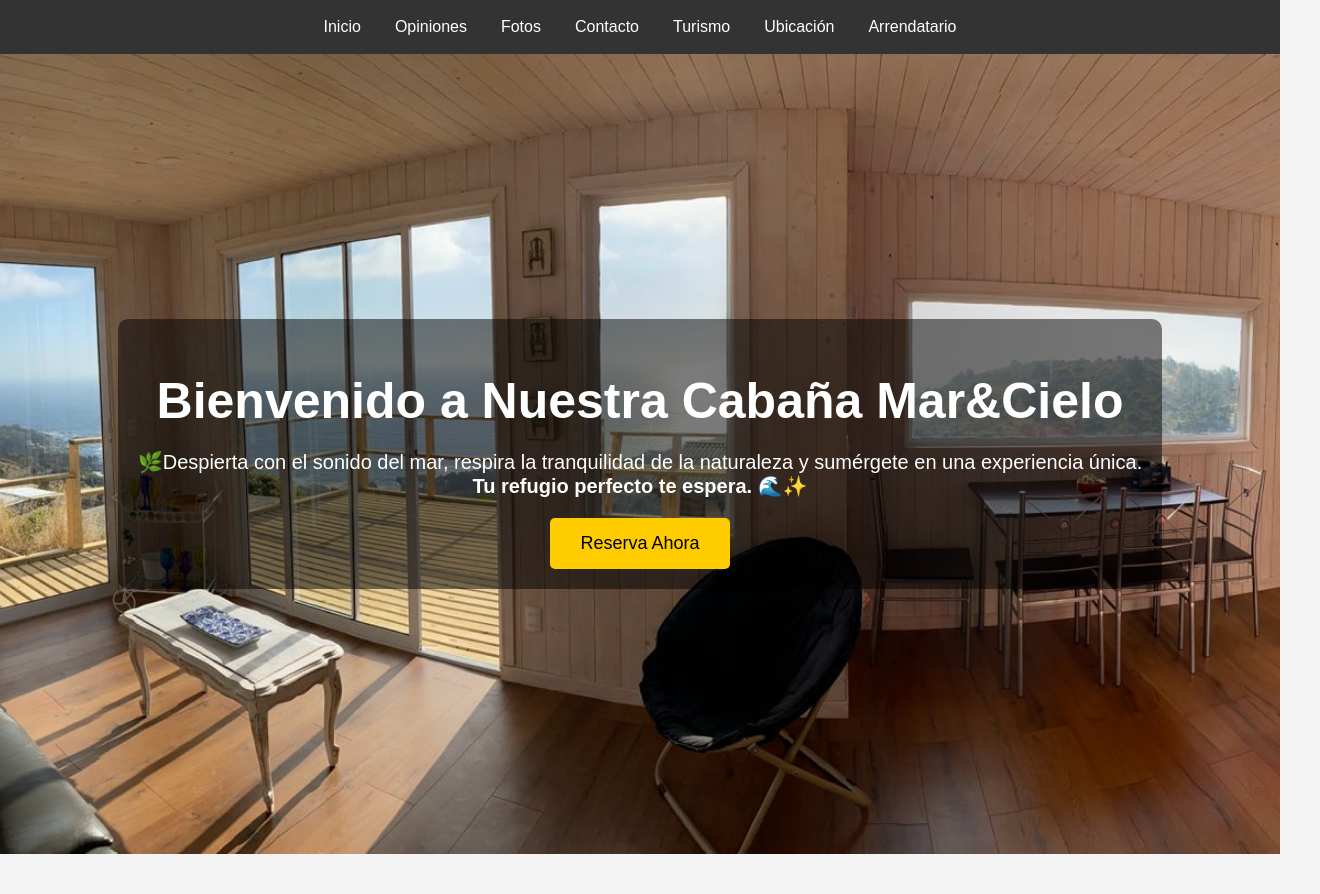
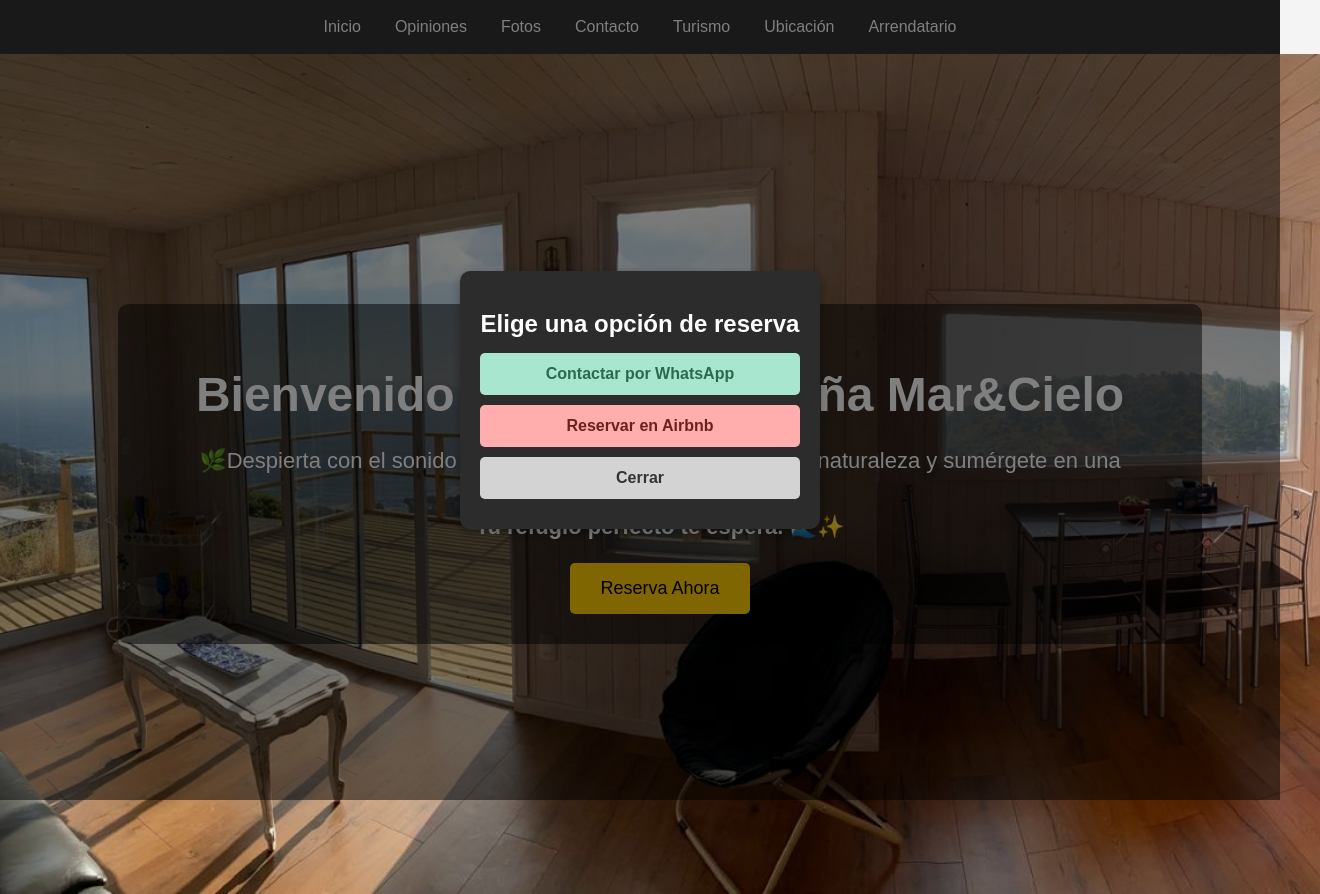
Before and after one commit to koockie/mar_cielo, a React (Create React App) app: page / in a window 1280 px wide. Both pictures are taken after a click on the button "Reserva Ahora". Shown: the whole page, 1320 px wide, since content can reach past the window. Before the commit the page ends 854 px from the top, so only its background shows below. Built offline with nearby package versions, Linux system fonts and the light colour scheme.

Commit message:
cambio el home modo hotel

```diff
--- a/public/index.html
+++ b/public/index.html
@@ -2,7 +2,7 @@
 <html lang="en">
   <head>
     <meta charset="utf-8" />
-    <link rel="icon" href="%PUBLIC_URL%/favicon.ico" />
+    <link rel="icon" href="%PUBLIC_URL%/logo.png" />
     <meta name="viewport" content="width=device-width, initial-scale=1" />
     <meta name="theme-color" content="#000000" />
     <meta
@@ -24,7 +24,7 @@
       work correctly both with client-side routing and a non-root public URL.
       Learn how to configure a non-root public URL by running `npm run build`.
     -->
-    <title>React App</title>
+    <title>Mar&Cielo</title>
   </head>
   <body>
     <noscript>You need to enable JavaScript to run this app.</noscript>
--- a/src/pages/Arrendatario.js
+++ b/src/pages/Arrendatario.js
@@ -1,5 +1,5 @@
 import React from 'react';
 
 export default function Arrendatario() {
-  return <h1>Te arriendo mi pilin en 2 besos</h1>;
+  return <h1>Te arriendo </h1>;
 }
--- a/src/pages/Contacto.js
+++ b/src/pages/Contacto.js
@@ -1,5 +1,5 @@
 import React from 'react';
 
 export default function Contacto() {
-    return <h1>Contactame bb, te amo</h1>;
+    return <h1>Contactame </h1>;
   }
--- a/src/pages/Fotos.js
+++ b/src/pages/Fotos.js
@@ -1,5 +1,5 @@
 import React from 'react';
 
 export default function Fotos() {
-    return <h1>o quiza abririas esta? TE AMO</h1>;
+    return <h1>fotos</h1>;
   }
--- a/src/pages/Home.css
+++ b/src/pages/Home.css
@@ -1,3 +1,4 @@
+/* --- Fondo Hero con imagen --- */
 .hero {
     position: relative;
     width: 100%;
@@ -8,24 +9,31 @@
     justify-content: center;
     text-align: center;
     color: white;
+    padding: 20px;
   }
 
+  /* --- Fondo oscuro semitransparente para mejorar el contraste del texto --- */
   .hero-overlay {
     background: rgba(0, 0, 0, 0.5);
-    padding: 20px;
+    padding: 30px;
     border-radius: 10px;
+    max-width: 80%;
   }
 
+  /* --- Estilo del título y el texto --- */
   .hero h1 {
-    font-size: 50px;
-    margin-bottom: 10px;
+    font-size: 48px;
+    font-weight: bold;
+    margin-bottom: 15px;
   }
 
   .hero p {
-    font-size: 20px;
+    font-size: 22px;
+    line-height: 1.5;
     margin-bottom: 20px;
   }
 
+  /* --- Botón "Reserva Ahora" con animación --- */
   .btn-reservar {
     background-color: #ffcc00;
     color: black;
@@ -34,9 +42,73 @@
     font-size: 18px;
     cursor: pointer;
     border-radius: 5px;
-    transition: 0.3s;
+    transition: transform 0.3s ease, background-color 0.3s ease;
   }
 
   .btn-reservar:hover {
     background-color: #e6b800;
+    transform: scale(1.1);
   }
+
+  /* --- Estilos para el Modal --- */
+  .modal-overlay {
+    position: fixed;
+    top: 0;
+    left: 0;
+    width: 100%;
+    height: 100%;
+    background: rgba(0, 0, 0, 0.5);
+    display: flex;
+    align-items: center;
+    justify-content: center;
+  }
+
+  .modal {
+    background: #2c2c2c; /* Color beige claro */
+    padding: 20px;
+    border-radius: 10px;
+    text-align: center;
+    width: 320px;
+    box-shadow: 0px 4px 10px rgba(0, 0, 0, 0.3);
+  }
+
+
+  .modal h2 {
+    margin-bottom: 15px;
+  }
+
+  /* --- Estilos de los botones del modal --- */
+  .btn-wsp, .btn-airbnb, .btn-cerrar {
+    display: block;
+    width: 100%;
+    margin: 10px 0;
+    padding: 12px;
+    font-size: 16px;
+    border: none;
+    cursor: pointer;
+    border-radius: 5px;
+    font-weight: bold;
+  }
+
+  /* WhatsApp en verde pastel */
+.btn-wsp {
+    background-color: #a8e6cf; /* Verde pastel */
+    color: #2a6b4f;
+  }
+
+  /* Airbnb en rosa pastel */
+  .btn-airbnb {
+    background-color: #ffadad; /* Rojo pastel */
+    color: #6d2020;
+  }
+
+  /* Botón de Cerrar en gris pastel */
+  .btn-cerrar {
+    background-color: #d3d3d3; /* Gris claro */
+    color: #333;
+  }
+
+  /* Efecto hover más sutil */
+  .btn-wsp:hover, .btn-airbnb:hover, .btn-cerrar:hover {
+    opacity: 0.85;
+  }
--- a/src/pages/Home.js
+++ b/src/pages/Home.js
@@ -1,15 +1,34 @@
-import React from 'react';
+import React, { useState } from 'react';
 import './Home.css'; // Archivo CSS separado para estilos
 
 export default function Home() {
+  const [modalOpen, setModalOpen] = useState(false);
+
   return (
     <div className="hero">
       <div className="hero-overlay">
         <h1>Bienvenido a Nuestra Cabaña Mar&Cielo</h1>
         <p>🌿Despierta con el sonido del mar, respira la tranquilidad de la naturaleza y sumérgete en una experiencia única. <br />
-  <strong>Tu refugio perfecto te espera.</strong> 🌊✨</p>
-        <button className="btn-reservar">Reserva Ahora</button>
+          <strong>Tu refugio perfecto te espera.</strong> 🌊✨
+        </p>
+        <button className="btn-reservar" onClick={() => setModalOpen(true)}>Reserva Ahora</button>
       </div>
+
+      {/* Modal */}
+      {modalOpen && (
+        <div className="modal-overlay">
+          <div className="modal">
+            <h2>Elige una opción de reserva</h2>
+            <button className="btn-wsp" onClick={() => window.open('https://wa.me/569XXXXXXXX', '_blank')}>
+              Contactar por WhatsApp
+            </button>
+            <button className="btn-airbnb" onClick={() => window.open('https://www.airbnb.com/users/show/XXXXXXXX', '_blank')}>
+              Reservar en Airbnb
+            </button>
+            <button className="btn-cerrar" onClick={() => setModalOpen(false)}>Cerrar</button>
+          </div>
+        </div>
+      )}
     </div>
   );
 }
--- a/src/pages/Opiniones.js
+++ b/src/pages/Opiniones.js
@@ -1,5 +1,5 @@
 import React from 'react';
 
 export default function Opiniones() {
-    return <h1>Sabia que abririas alguna de estas, te amo</h1>;
+    return <h1>reseñas</h1>;
   }
--- a/src/pages/Turismo.js
+++ b/src/pages/Turismo.js
@@ -1,5 +1,5 @@
 import React from 'react';
 
 export default function Turismo() {
-    return <h1>te invito a visitarme bb</h1>;
+    return <h1>turismo</h1>;
   }
--- a/src/pages/Ubicacion.js
+++ b/src/pages/Ubicacion.js
@@ -1,5 +1,5 @@
 import React from 'react';
 
 export default function Ubicacion() {
-    return <h1>Mi ubicacion? en tu corazón</h1>;
+    return <h1>Mi ubicacion? </h1>;
   }
```
Also changed, not shown: public/logo.png (added).
